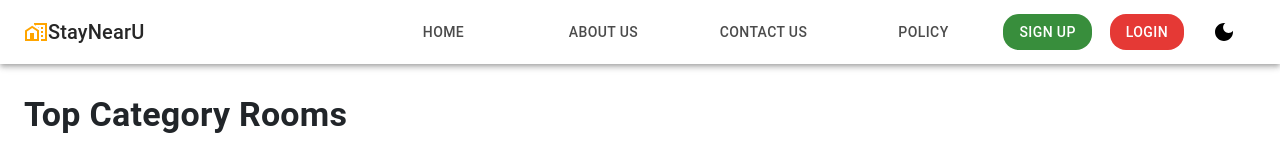
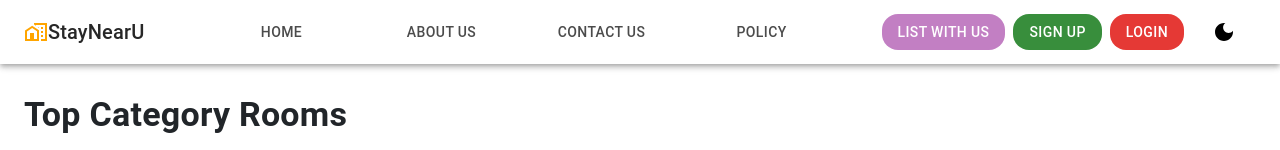
Before and after one commit to kartikG-86/Stay-Near-U, a React (Create React App) app: page / in a window 1280 px wide. Shown: the top 150 px of the page. Built offline with nearby package versions, Linux system fonts and the light colour scheme.

Commit message:
Added List Pg Button to NavBar

```diff
--- a/src/Navbar/NavBarItems.jsx
+++ b/src/Navbar/NavBarItems.jsx
@@ -76,6 +76,13 @@ const NavBarItems = (prop) => {
               </Tabs>
 
               <Link
+                style={{ color: "black", textDecoration: "none" }}
+                to="/NewPg"
+              >
+                <Buttons text="List With Us" backColor="#9016928c" mrg="40px" />
+              </Link>
+
+              <Link
                 style={{ color: "white", textDecoration: "none" }}
                 to="/signUp"
               >
@@ -86,7 +93,7 @@ const NavBarItems = (prop) => {
                 style={{ color: "white", textDecoration: "none" }}
                 to="/login"
               >
-                <Buttons text="Login" backColor="#e53935" mrg="10px" />
+                <Buttons text="Login" backColor="#e53935" mrg="auto" />
               </Link>
             </>
           )}
```
